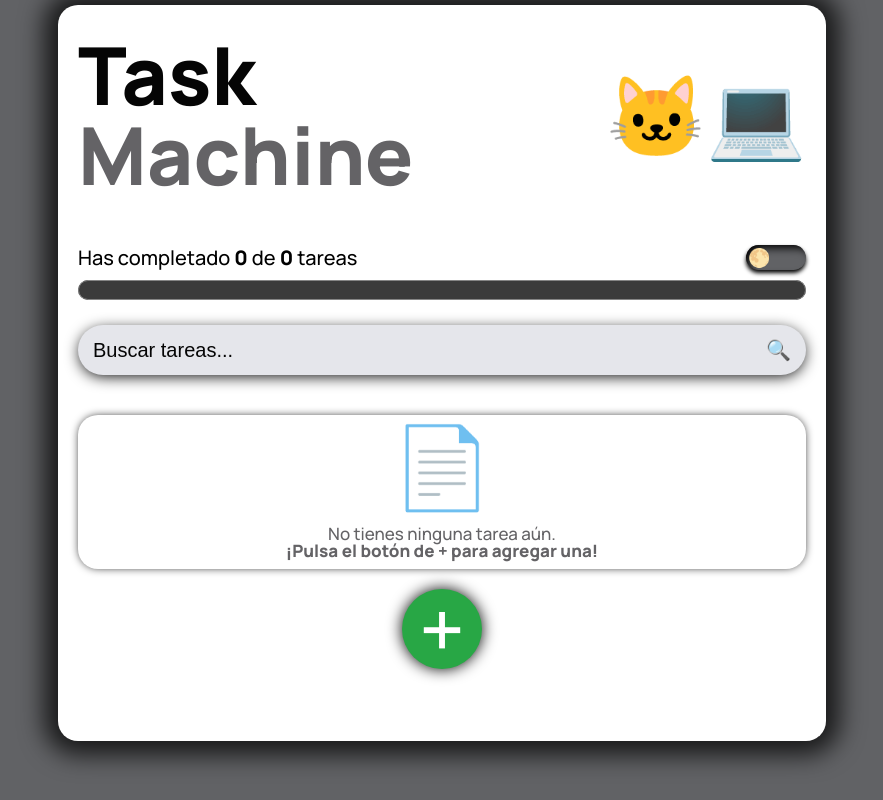
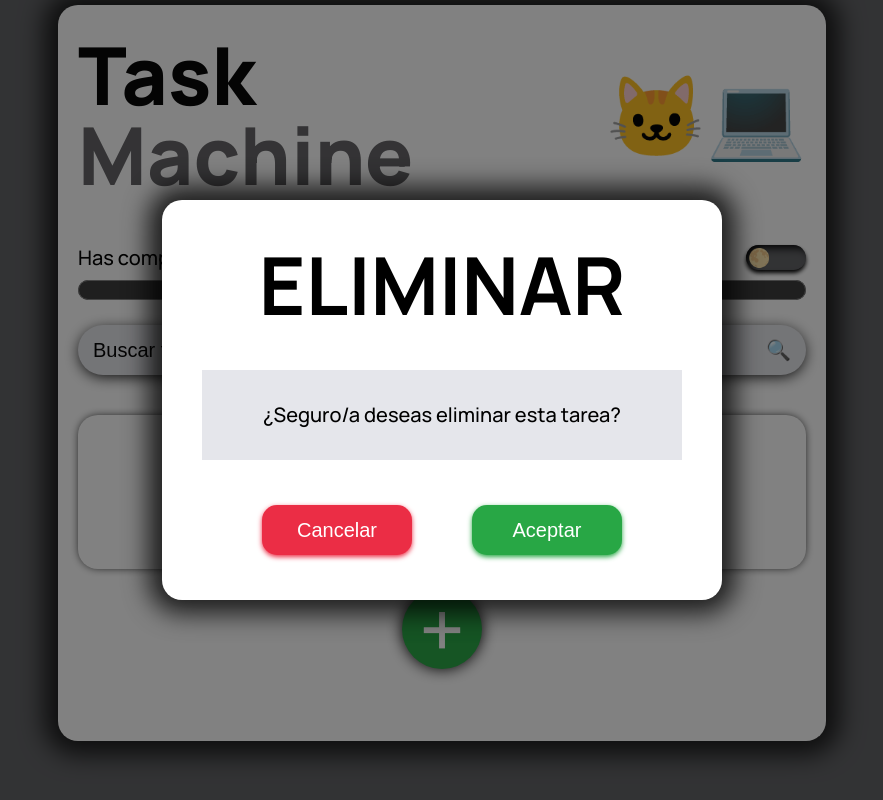
Before and after one commit to jeisonrojasm/task-machine-personal, a React (Create React App) app: page / in a window 1280 px wide. Shown: the whole page, without its empty margins (198-1081 px from the left). Built offline with nearby package versions, Linux system fonts and the light colour scheme.

Commit message:
ConfirmationModal component created with styles applied

```diff
--- a/public/index.html
+++ b/public/index.html
@@ -15,6 +15,8 @@
 <body>
   <noscript>Necesitas habilitar JavaScript para ejecutar esta app.</noscript>
   <div id="root"></div>
+  <div id="addTodoModal"></div>
+  <div id="deleteTodoModal"></div>
 </body>
 
 </html>
--- a/src/components/App/App.css
+++ b/src/components/App/App.css
@@ -14,8 +14,6 @@
         font-size: var(--tertiary-font-size__dk);
         padding: 2rem;
         min-height: 92vh;
-        -webkit-box-shadow: 0px 0px 24px 14px rgba(0, 0, 0, 0.75);
-        -moz-box-shadow: 0px 0px 24px 14px rgba(0, 0, 0, 0.75);
         box-shadow: 0px 0px 24px 14px rgba(0, 0, 0, 0.75);
     }
 }
--- a/src/components/App/App.jsx
+++ b/src/components/App/App.jsx
@@ -5,6 +5,8 @@ import { TodoCounter } from '../TodoCounter/TodoCounter';
 import { TodoSearch } from '../TodoSearch/TodoSearch';
 import { TodoList } from '../TodoList/TodoList';
 import { AddTodoButton } from '../AddTodoButton/AddTodoButton';
+import { DeleteTodoPortal } from '../DeleteTodoModal/DeleteTodoPortal';
+import { DeleteTodoModal } from '../DeleteTodoModal/DeleteTodoModal';
 
 export const App = () => {
     return (
@@ -14,6 +16,9 @@ export const App = () => {
             <TodoSearch />
             <TodoList />
             <AddTodoButton />
+            <DeleteTodoPortal>
+                <DeleteTodoModal />
+            </DeleteTodoPortal>
         </div>
     )
 }
--- /dev/null
+++ b/src/components/ConfirmationModal/ConfirmationModal.css
@@ -0,0 +1,87 @@
+.confirmation-modal {
+    font-family: var(--font-family);
+    text-align: center;
+    background-color: #05050580;
+    position: fixed;
+    width: 100%;
+    height: 100%;
+    top: 0;
+    left: 0;
+    display: flex;
+    flex-direction: column;
+    justify-content: center;
+    align-items: center;
+}
+
+.confirmation-modal__form {
+    background-color: var(--tertiary-light-color);
+    width: 28rem;
+    min-height: 20rem;
+    display: flex;
+    flex-direction: column;
+    justify-content: space-evenly;
+    align-items: stretch;
+    padding: 0rem 2rem;
+    box-shadow: 0px 0px 24px 14px rgba(0, 0, 0, 0.75);
+    border-radius: 2rem;
+}
+
+.confirmation-modal__title {
+    font-size: var(--primary-font-size__mb);
+    text-transform: uppercase;
+}
+
+.confirmation-modal__info {
+    font-size: var(--secondary-font-size__mb);
+    background-color: var(--secondary-light-color);
+    padding: 1.5rem;
+}
+
+.confirmation-modal__buttons {
+    display: flex;
+    justify-content: space-evenly;
+}
+
+.confirmation-modal__button {
+    font-size: var(--secondary-font-size__mb);
+    width: 10rem;
+    min-height: 3.5rem;
+    text-transform: capitalize;
+    border: none;
+    color: var(--tertiary-light-color);
+    border-radius: 1rem;
+}
+
+.confirmation-modal__button--cancel {
+    background-color: var(--danger-color);
+    box-shadow: 0px 2px 5px 0px var(--danger-color);
+}
+
+.confirmation-modal__button--accept {
+    background-color: var(--success-color);
+    box-shadow: 0px 2px 5px 0px var(--success-color);
+}
+
+@media (min-width:768px) {
+    .confirmation-modal__form {
+        width: 56rem;
+        min-height: 40rem;
+        padding: 0rem 4rem;
+    }
+
+    .confirmation-modal__title {
+        font-size: var(--primary-font-size__dk);
+    }
+
+    .confirmation-modal__info {
+        font-size: var(--secondary-font-size__dk);
+        padding: 3.5rem;
+    }
+
+    .confirmation-modal__button {
+        font-size: var(--secondary-font-size__dk);
+        width: 15rem;
+        min-height: 5rem;
+        border-radius: 1.5rem;
+    }
+}
--- /dev/null
+++ b/src/components/ConfirmationModal/ConfirmationModal.jsx
@@ -0,0 +1,28 @@
+import './ConfirmationModal.css';
+
+export const ConfirmationModal = ({ title, info, textArea, cancelTextBtn, acceptTextBtn }) => {
+    return (
+        <div className='confirmation-modal'>
+            <form className='confirmation-modal__form'>
+                <h2 className='confirmation-modal__title'>
+                    {title}
+                </h2>
+                {
+                    textArea
+                        ?
+                        <textarea>{textArea}</textarea>
+                        :
+                        <p className='confirmation-modal__info'>{info}</p>
+                }
+                <div className='confirmation-modal__buttons'>
+                    <button className='confirmation-modal__button confirmation-modal__button--cancel'>
+                        {cancelTextBtn}
+                    </button>
+                    <button type="submit" className='confirmation-modal__button confirmation-modal__button--accept'>
+                        {acceptTextBtn}
+                    </button>
+                </div>
+            </form>
+        </div>
+    )
+}
--- /dev/null
+++ b/src/components/DeleteTodoModal/DeleteTodoModal.jsx
@@ -0,0 +1,7 @@
+import { ConfirmationModal } from '../ConfirmationModal/ConfirmationModal';
+
+export const DeleteTodoModal = () => {
+    return (
+        <ConfirmationModal title="Eliminar" info="¿Seguro/a deseas eliminar esta tarea?" cancelTextBtn="Cancelar" acceptTextBtn="Aceptar" />
+    )
+}
--- /dev/null
+++ b/src/components/DeleteTodoModal/DeleteTodoPortal.jsx
@@ -0,0 +1,10 @@
+import ReactDOM from 'react-dom';
+
+export const DeleteTodoPortal = ({ children }) => {
+    return (
+        ReactDOM.createPortal(
+            children,
+            document.getElementById('deleteTodoModal')
+        )
+    )
+}
--- a/src/components/TodoItem/TodoItem.css
+++ b/src/components/TodoItem/TodoItem.css
@@ -49,7 +49,7 @@
 
 .todo-item__delete {
     background-color: var(--danger-color);
-    color: white;
+    color: var(--tertiary-light-color);
     font-size: 2.3rem;
     box-shadow: 0px 2px 5px 0px var(--danger-color);
     transition-property: transform;
```
